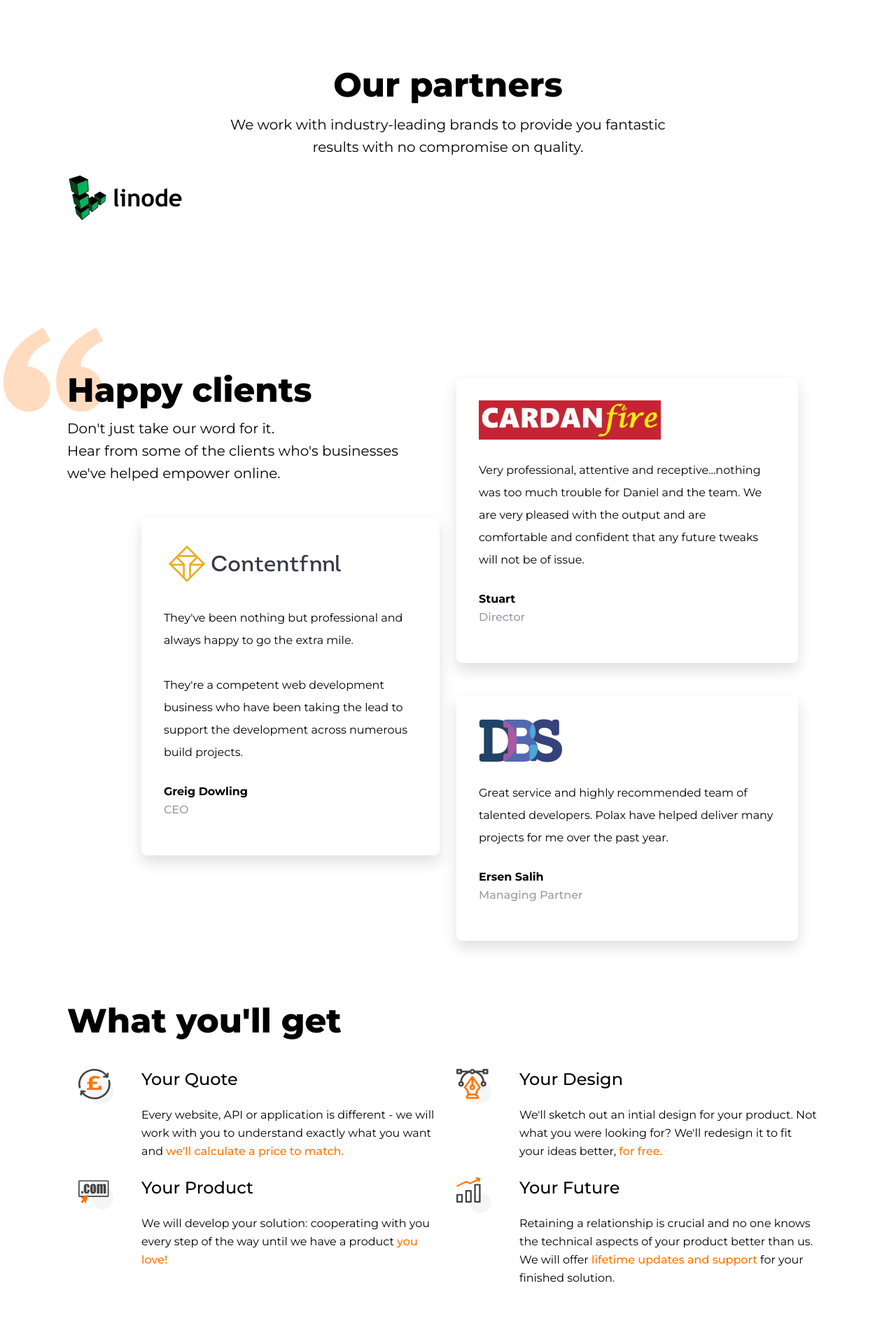
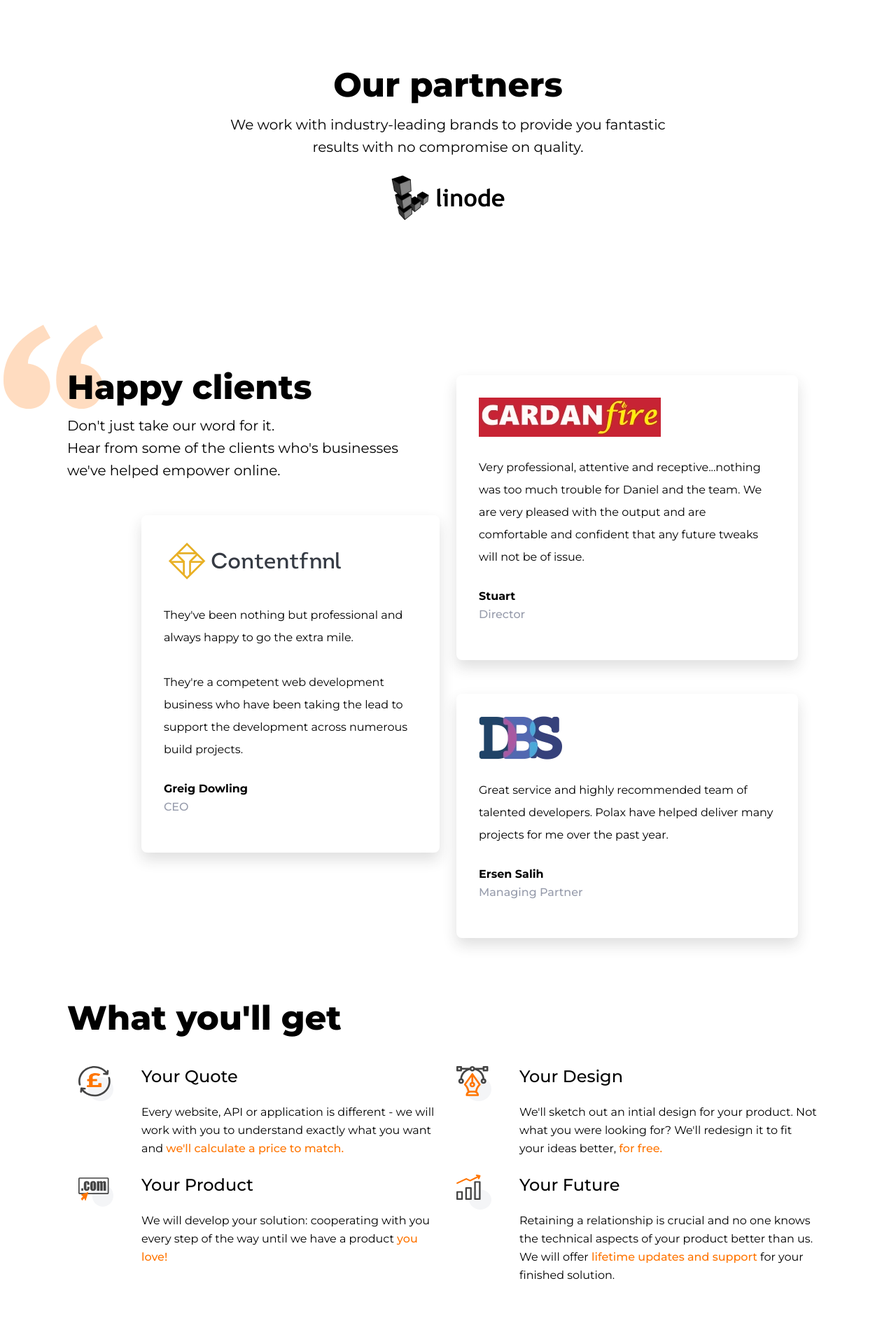
Before and after one commit to Polax-Digital/polax-jekyll, a Jekyll site: the page built from index.md, in a window 1280 px wide. Shown: the part 2677-4597 px from the top of the page at 70% size. Built offline with Jekyll 4.4.1, drawn with Linux system fonts in a browser that asks for light colours; nearby versions of some CDN libraries; some web fonts are replaced.

Commit message:
Fixed partner positioning

```diff
--- a/_layouts/home.html
+++ b/_layouts/home.html
@@ -330,7 +330,7 @@
                             <picture>
                                 <source type="image/webp" srcset="/assets/images/webp/partners/linode.webp">
                                 <source type="image/png" srcset="/assets/images/linode.png" />
-                                <img src="/assets/images/linode.png" alt="Linode Partnership Logo" height="65" width="166" />
+                                <img src="/assets/images/linode.png" alt="Linode Partnership Logo" height="65" width="166" id="partner-logo" />
                             </picture>
                         </div>
                     </div>
--- a/assets/css/main.css
+++ b/assets/css/main.css
@@ -227,7 +227,7 @@ nav {
     margin-top: 0.75rem;
 }
 
-.partner-wrapper > img {
+#partner-logo {
     display: block;
     margin-left: auto;
     margin-right: auto;
@@ -235,7 +235,7 @@ nav {
     transition: filter 0.3s;
 }
 
-.partner-wrapper > img:hover {
+#partner-logo:hover {
     filter: none;
 }
 
```
